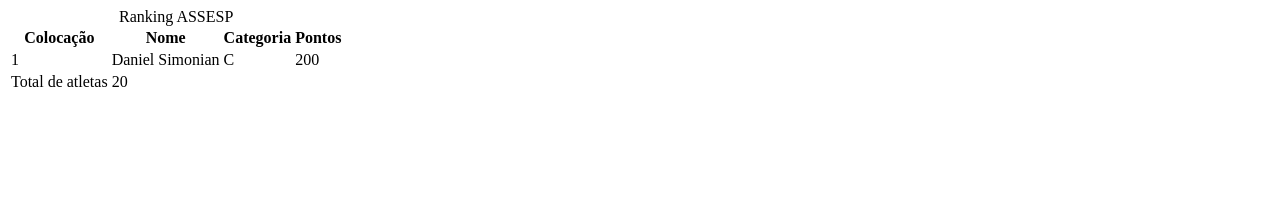
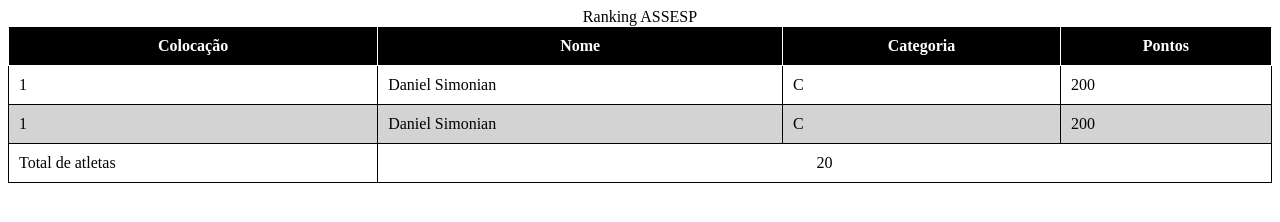
Before and after one commit to danielsimonian/JS, a plain HTML site: page listaAtletas/index.html in a window 1280 px wide. Drawn offline with Linux system fonts and the light colour scheme.

Commit message:
ranking assesp

```diff
--- a/listaAtletas/index.html
+++ b/listaAtletas/index.html
@@ -3,11 +3,11 @@
 <head>
     <meta charset="UTF-8">
     <meta name="viewport" content="width=device-width, initial-scale=1.0">
+    <link rel="stylesheet" href="./style.css">
     <title>Lista de Atletas</title>
 </head>
 <body>
     <main>
-        <section>
         <table>
             <caption>Ranking ASSESP</caption>
             <thead>
@@ -18,6 +18,12 @@
             </thead>
             <tbody>
                 <tr>
+                    <td id="posicao">1</td>
+                    <td id="nome-atleta">Daniel Simonian</td>
+                    <td id="categoria">C</td>
+                    <td id="pontos">200</td>
+                </tr>
+                <tr>
                     <td>1</td>
                     <td>Daniel Simonian</td>
                     <td>C</td>
@@ -26,13 +32,9 @@
             </tbody>
             <tfoot>
                 <td>Total de atletas</td>
-                    <td>20</td>
-                    <td></td>
-                    <td></td>
+                <td id="total" class="total" colspan="3">20</td>
             </tfoot>
         </table>
-
-        </section>
     </main>
 </body>
 </html>
--- a/listaAtletas/style.css
+++ b/listaAtletas/style.css
@@ -1,4 +1,45 @@
 main {
     display: flex;
+    flex-direction: row;
+    justify-content: center;
+}
 
+table {
+    width: 100%;
+    border: solid 1px;
+    border-collapse: collapse;
 }
+
+thead > tr > th {
+    position: sticky;
+    background-color: black;
+}
+
+th, tr, td {
+    border: solid 1px;
+    padding: 10px;
+}
+
+th {
+    background-color: black;
+    color: white;
+}
+
+tbody>tr:nth-child(even) {
+    background-color: lightgray;
+}
+
+.total {
+    text-align: center;
+}
+
+/* cadastro atleta */
+
+section {
+    text-align: center;
+}
+
+.cadastro {
+    display: grid;
+    grid-template-columns: 1fr 1fr;
+}
```
Also changed, not shown: listaAtletas/cadastro.html (added, +32 -0 lines). Lines whose indentation alone changed are shown as unchanged.
